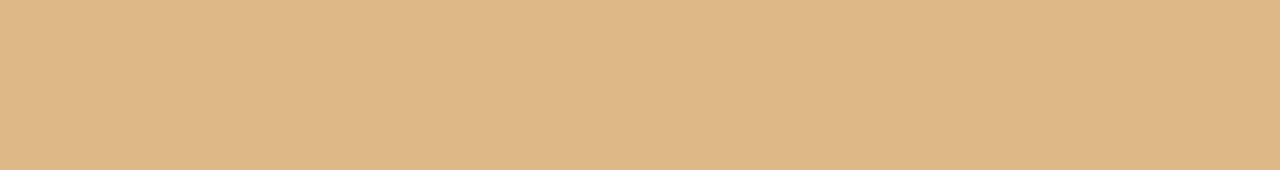
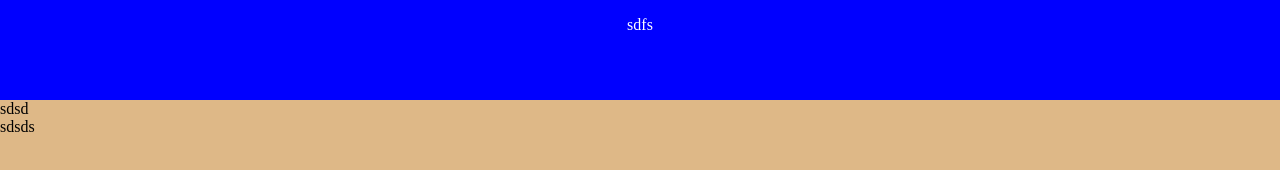
Before and after one commit to Nahue26/PruebaMartes25, a plain HTML site: page index.html in a window 1280 px wide. Drawn offline with Linux system fonts and the light colour scheme.

Commit message:
agrego mas diseños

```diff
--- a/css/estilosCV.css
+++ b/css/estilosCV.css
@@ -11,4 +11,10 @@ body{
 
 header{
     background-color: blue;
+    color: white;
+    text-align: center;
+    padding: 1em;
+    margin: 0;
+    width: 100%;
+    height: 100px;
 }
--- a/index.html
+++ b/index.html
@@ -7,16 +7,16 @@
     <link rel="stylesheet" href="css/estilosCV.css">
 </head>
 <body>
-    <header></header>
+    <header>sdfs</header>
     <main>
-        <aside></aside>
+        <aside>sdsd</aside>
         <section class="main-container"></section>
         <section class="clase"></section>
         <article id="nombreId"></article>
     </main>
 
     <footer>
-
+sdsds
     </footer>
 
 
```
Also changed, not shown: 1 other file.
